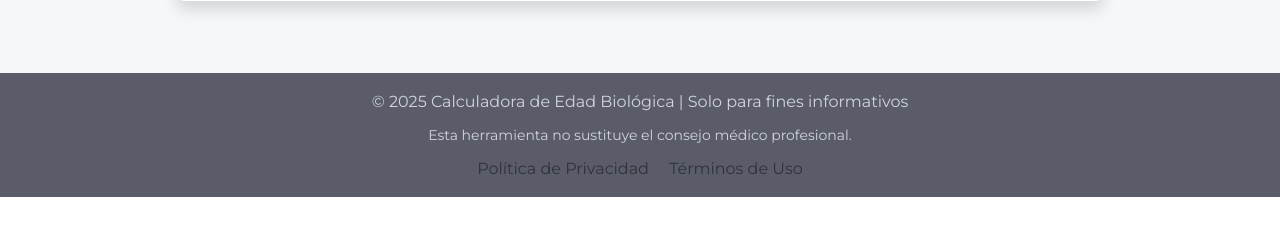
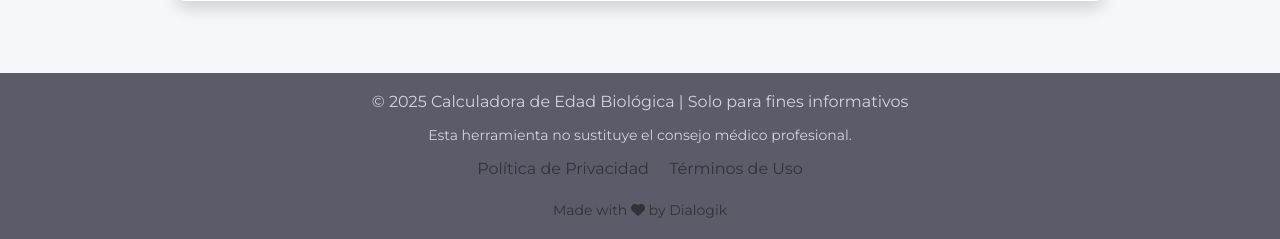
Before and after one commit to leontramontini97/biological_age_calculator, a Flask app: page /about in a window 1280 px wide. Shown: the part 4071-4310 px from the top of the page. Before the commit the page ends 4268 px from the top, so only its background shows below. Run offline with Flask 3, Linux system fonts and the light colour scheme.

Commit message:
cliackable image, made by dialogik

```diff
--- a/templates/base.html
+++ b/templates/base.html
@@ -26,7 +26,9 @@
             <a class="navbar-brand d-none d-md-block"></a> <!-- Spacer for centering -->
             <div class="navbar-brand mx-auto text-center">
                 <div class="d-flex flex-column align-items-center">
-                    <img src="{{ url_for('static', filename='img/logo_lucy_hd.jpeg') }}" alt="Dra. Lucy Abdala" class="img-fluid border border-2 border-white shadow-sm mb-2" style="max-height: 70px; max-width: 170px;">
+                    <a href="https://ginecologalucyabdala.com/" target="_blank" class="text-decoration-none">
+                        <img src="{{ url_for('static', filename='img/logo_lucy_hd.jpeg') }}" alt="Dra. Lucy Abdala" class="img-fluid border border-2 border-white shadow-sm mb-2" style="max-height: 70px; max-width: 170px;">
+                    </a>
                     <span class="fw-bold">Calculadora de Edad Biológica</span>
                 </div>
             </div>
@@ -83,6 +85,12 @@
                 <a href="{{ url_for('privacy') }}" class="text-muted me-3">Política de Privacidad</a>
                 <a href="{{ url_for('terms') }}" class="text-muted">Términos de Uso</a>
             </div>
+            <div class="mt-3">
+                <small class="text-muted">
+                    Made with <i class="fas fa-heart"></i> by
+                    <a href="https://www.dialogik.co/" target="_blank" class="text-muted">Dialogik</a>
+                </small>
+            </div>
         </div>
     </footer>
 
```
